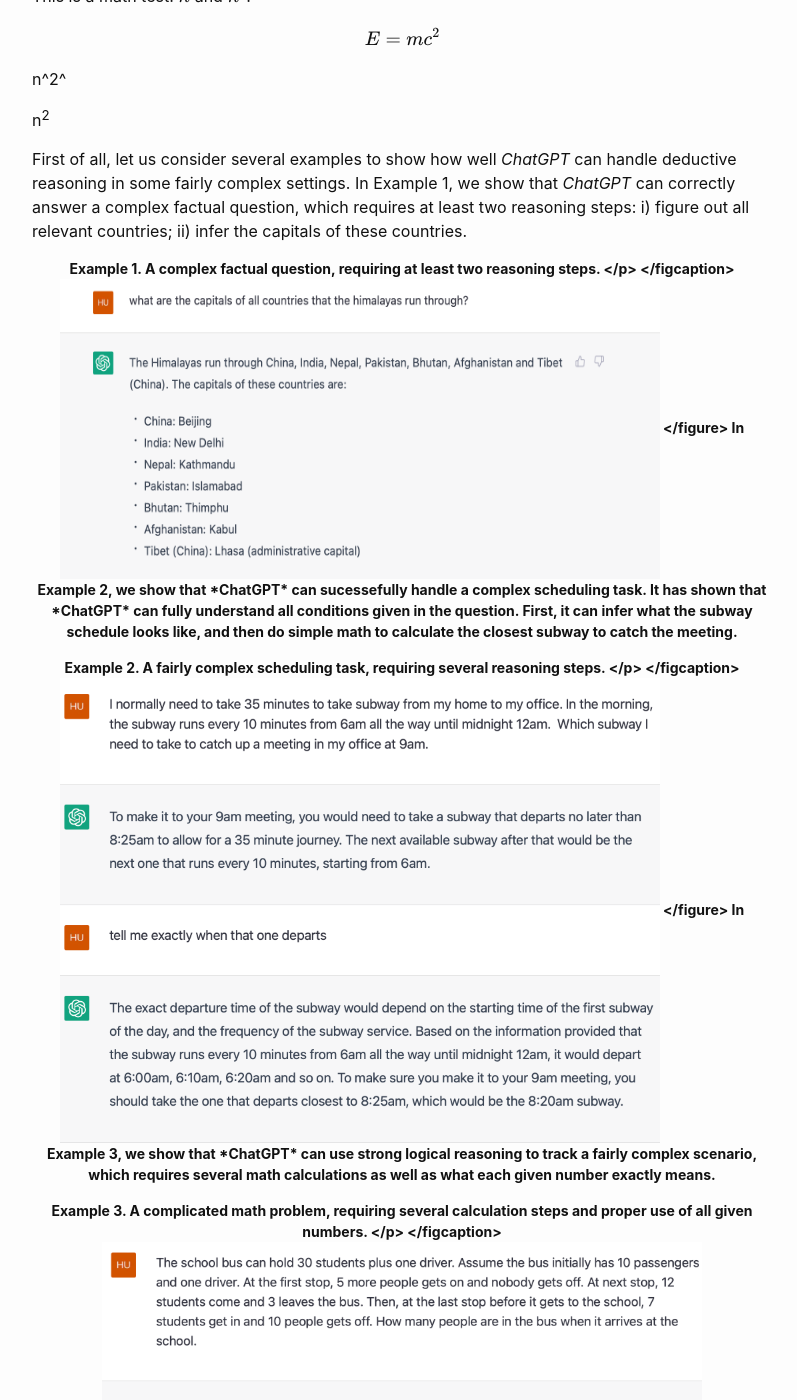
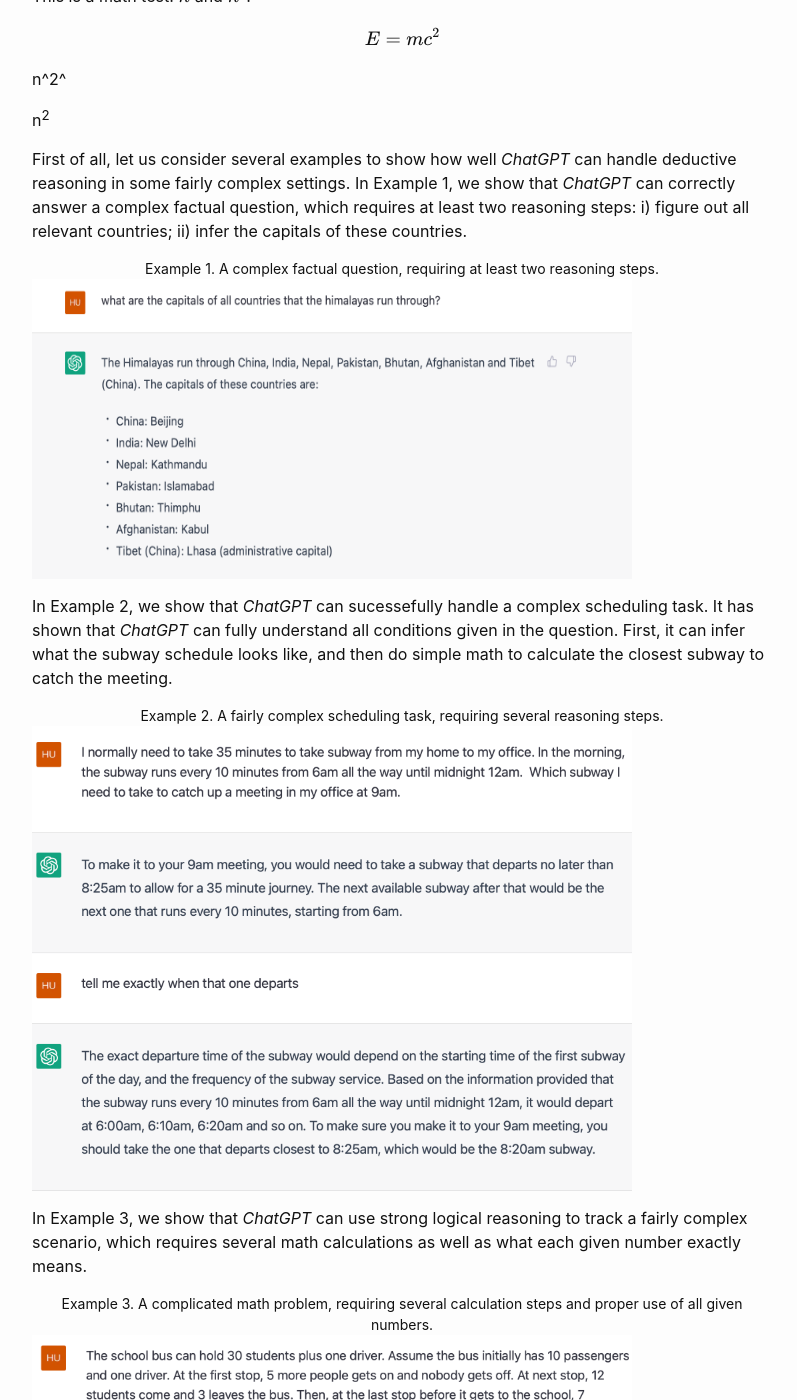
Before and after one commit to iNCML/incml.github.io, a Jekyll site: the page built from _posts/2020-01-01-TEST.md, in a window 1280 px wide and 1400 px high, scrolled down 222 px. Shown: the whole window, without its empty margins (238-1035 px from the left). Built offline with Jekyll 4.4.1, drawn with Linux system fonts in a browser that asks for light colours; formulas are drawn with MathJax 3.

Commit message:
test how to display images

```diff
--- a/_posts/2020-01-01-TEST.md
+++ b/_posts/2020-01-01-TEST.md
@@ -16,21 +16,21 @@ n<sup>2</sup>
 First of all, let us consider several examples to show how well *ChatGPT* can handle deductive reasoning in some fairly complex settings. In Example 1, we show that *ChatGPT* can correctly answer a complex factual question, which requires at least two reasoning steps: i) figure out all relevant countries; ii) infer the capitals of these countries.
 
 <figure align="center">
-<figcaption> <p> <strong> Example 1. A complex factual question, requiring at least two reasoning steps. </p>
+<figcaption> Example 1. A complex factual question, requiring at least two reasoning steps.
   </figcaption>
   <img src="{{site.url}}/figures/logic-reasoning-complex-factual-question.png" width="600" height="300" alt>
 </figure>
 
 In Example 2, we show that *ChatGPT* can sucessefully handle a complex scheduling task. It has shown that *ChatGPT* can fully understand all conditions given in the question. First, it can infer what the subway schedule looks like, and then do simple math to calculate the closest subway to catch the meeting.
 <figure align="center">
-<figcaption> <p> <strong> Example 2. A fairly complex scheduling task, requiring several reasoning steps. </p>
+<figcaption> Example 2. A fairly complex scheduling task, requiring several reasoning steps.
   </figcaption>
   <img src="{{site.url}}/figures/logic-reasoning-morning-subway.png" width="600" alt>
 </figure>
 
 In Example 3, we show that *ChatGPT* can use strong logical reasoning to track a fairly complex scenario, which requires several math calculations as well as what each given number exactly means.
 <figure align="center">
- <figcaption> <p> <strong> Example 3. A complicated math problem, requiring several calculation steps and proper use of all given numbers. </p>
+ <figcaption>  Example 3. A complicated math problem, requiring several calculation steps and proper use of all given numbers.
   </figcaption>
   <img src="{{site.url}}/figures/logic-reasoning-school-bus.png" width="600"  alt>
   <img src="{{site.url}}/figures/logic-reasoning-school-bus-over-capacilty.png" width="600" alt>
```
